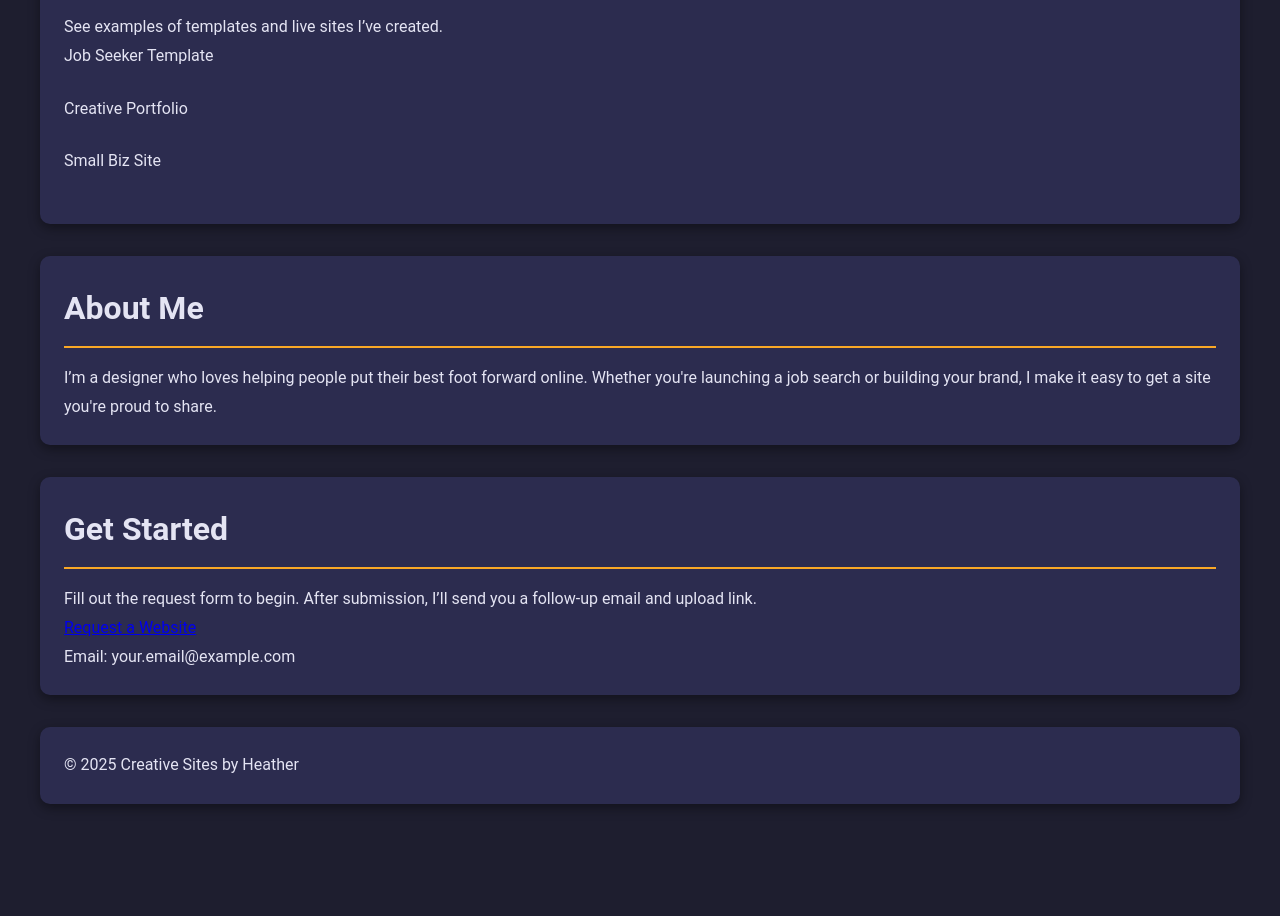
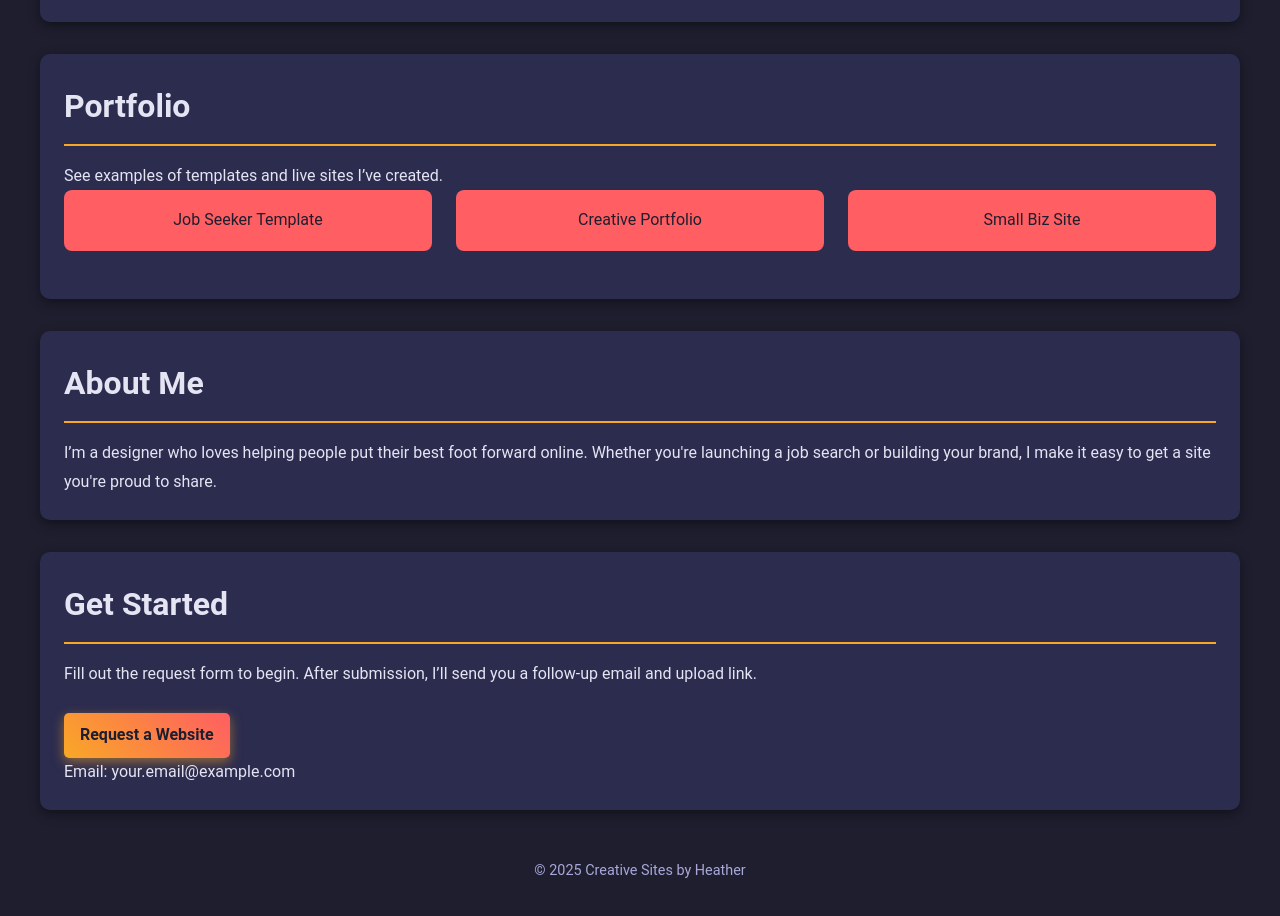
Before and after one commit to heather-kinney/PortfolioSite, a plain HTML site: page index.html in a window 1280 px wide. Shown: the part 826-1742 px from the top of the page. Before the commit the page ends 1662 px from the top, so only its background shows below. Drawn offline with Linux system fonts and the light colour scheme.

Commit message:
Update style.css

```diff
--- a/style.css
+++ b/style.css
@@ -82,4 +82,101 @@ section h2 {
 }
 
 .service h3 {
-  color: #
+  color: #f9a826; /* Vibrant Gold */
+  font-size: 1.5rem;
+  margin-bottom: 0.5rem;
+}
+
+.service p, .project {
+  background-color: #2c2c4f; /* Dark Purple */
+  border-left: 6px solid #ff5e62; /* Coral */
+  padding: 1rem 1.5rem;
+  border-radius: 8px;
+  font-size: 1rem;
+  color: #a8a8d9; /* Soft Lavender */
+}
+
+/* Portfolio Grid */
+.portfolio-grid {
+  display: grid;
+  grid-template-columns: repeat(auto-fit, minmax(280px, 1fr));
+  gap: 1.5rem;
+}
+
+.project {
+  background-color: #ff5e62; /* Coral */
+  color: #1e1e2f; /* Dark Background Contrast */
+  text-align: center;
+  border-left: none;
+  padding: 1rem;
+  border-radius: 8px;
+  transition: transform 0.3s ease, box-shadow 0.3s ease;
+}
+
+.project:hover {
+  transform: translateY(-5px);
+  box-shadow: 0 6px 16px rgba(255, 94, 98, 0.5);
+}
+
+/* Contact Links */
+#contact a {
+  color: #1e1e2f; /* Dark Background Contrast */
+  font-weight: bold;
+  text-decoration: none;
+  padding: 0.5rem 1rem;
+  border-radius: 5px;
+  background: linear-gradient(45deg, #f9a826, #ff5e62);
+  transition: all 0.3s ease-in-out;
+}
+
+#contact a:hover {
+  color: #e4e4f3; /* Light Lavender */
+  background: linear-gradient(45deg, #ff5e62, #f9a826);
+}
+
+/* Footer */
+footer {
+  text-align: center;
+  font-size: 0.9rem;
+  color: #a8a8d9; /* Soft Lavender */
+  background: none;
+  box-shadow: none;
+  padding: 1rem 0;
+}
+
+/* Responsive Typography */
+@media (max-width: 600px) {
+  header h1 {
+    font-size: 2rem;
+  }
+
+  section h2 {
+    font-size: 1.5rem;
+  }
+
+  .service h3 {
+    font-size: 1.2rem;
+  }
+
+  body {
+    padding: 0 0.5rem;
+  }
+}
+
+.cta-button {
+  display: inline-block;
+  margin-top: 1.5rem;
+  padding: 1rem 2rem;
+  background: linear-gradient(45deg, #f9a826, #ff5e62);
+  color: #1e1e2f; /* Dark Background Contrast */
+  font-weight: bold;
+  text-decoration: none;
+  border-radius: 10px;
+  transition: all 0.3s ease;
+  box-shadow: 0 4px 12px rgba(249, 168, 38, 0.5);
+}
+
+.cta-button:hover {
+  background: linear-gradient(45deg, #ff5e62, #f9a826);
+  box-shadow: 0 6px 16px rgba(249, 168, 38, 0.8);
+}
```
